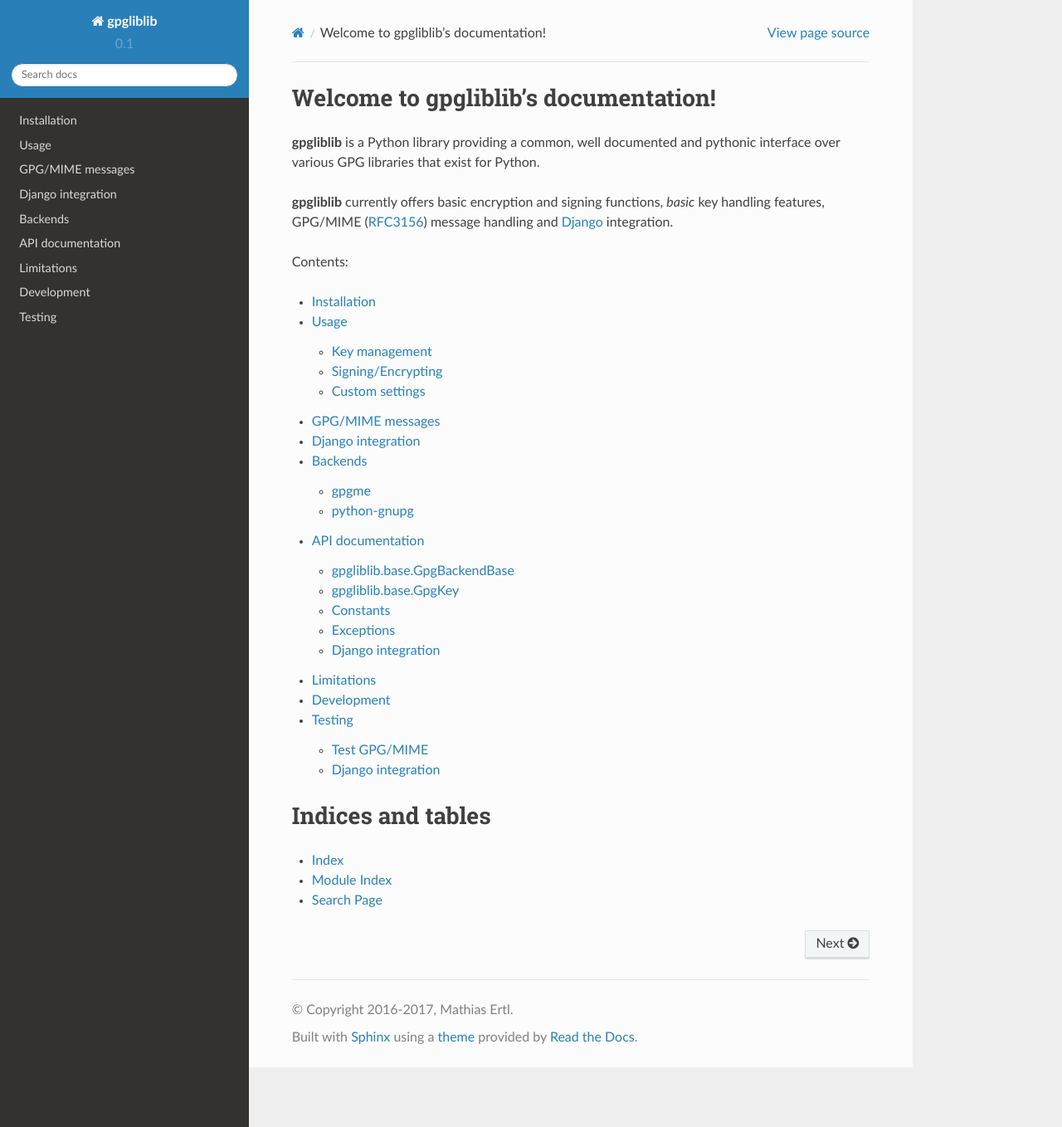
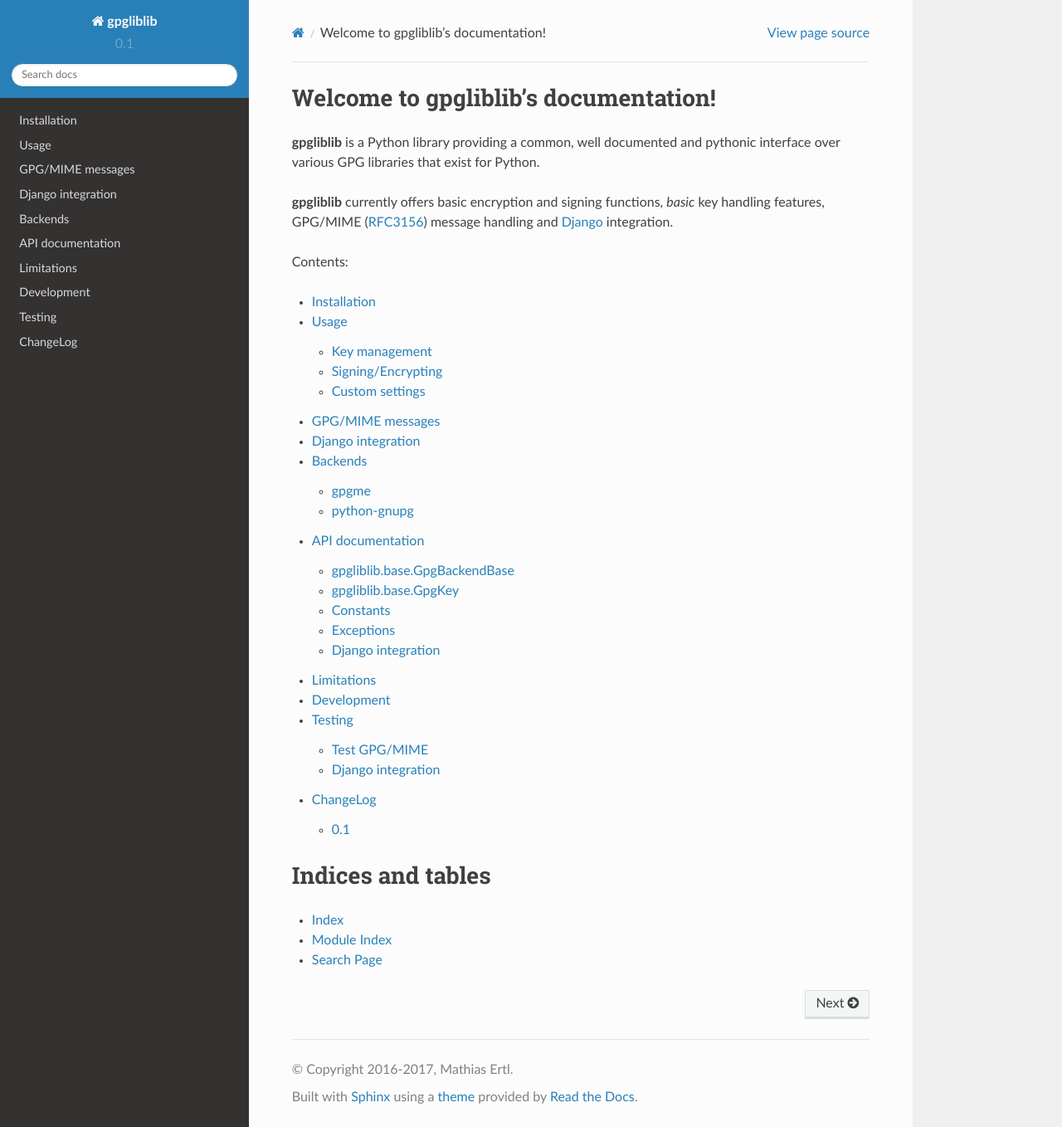
Before and after one commit to mathiasertl/gpgliblib, a Sphinx documentation site: the page built from doc/index.rst, in a window 1280 px wide and 1358 px high. Shown: the whole window at 83% size. Built offline with Sphinx 7.4.7 and the Read the Docs theme 2.0.0, drawn with Linux system fonts in a browser that asks for light colours.

Commit message:
start changelog

```diff
--- /dev/null
+++ b/doc/changelog.rst
@@ -0,0 +1,9 @@
+#########
+ChangeLog
+#########
+
+***
+0.1
+***
+
+* Initial release.
--- a/doc/index.rst
+++ b/doc/index.rst
@@ -28,6 +28,7 @@ Contents:
    limitations
    development
    testing
+   changelog
 
 Indices and tables
 ==================
```
